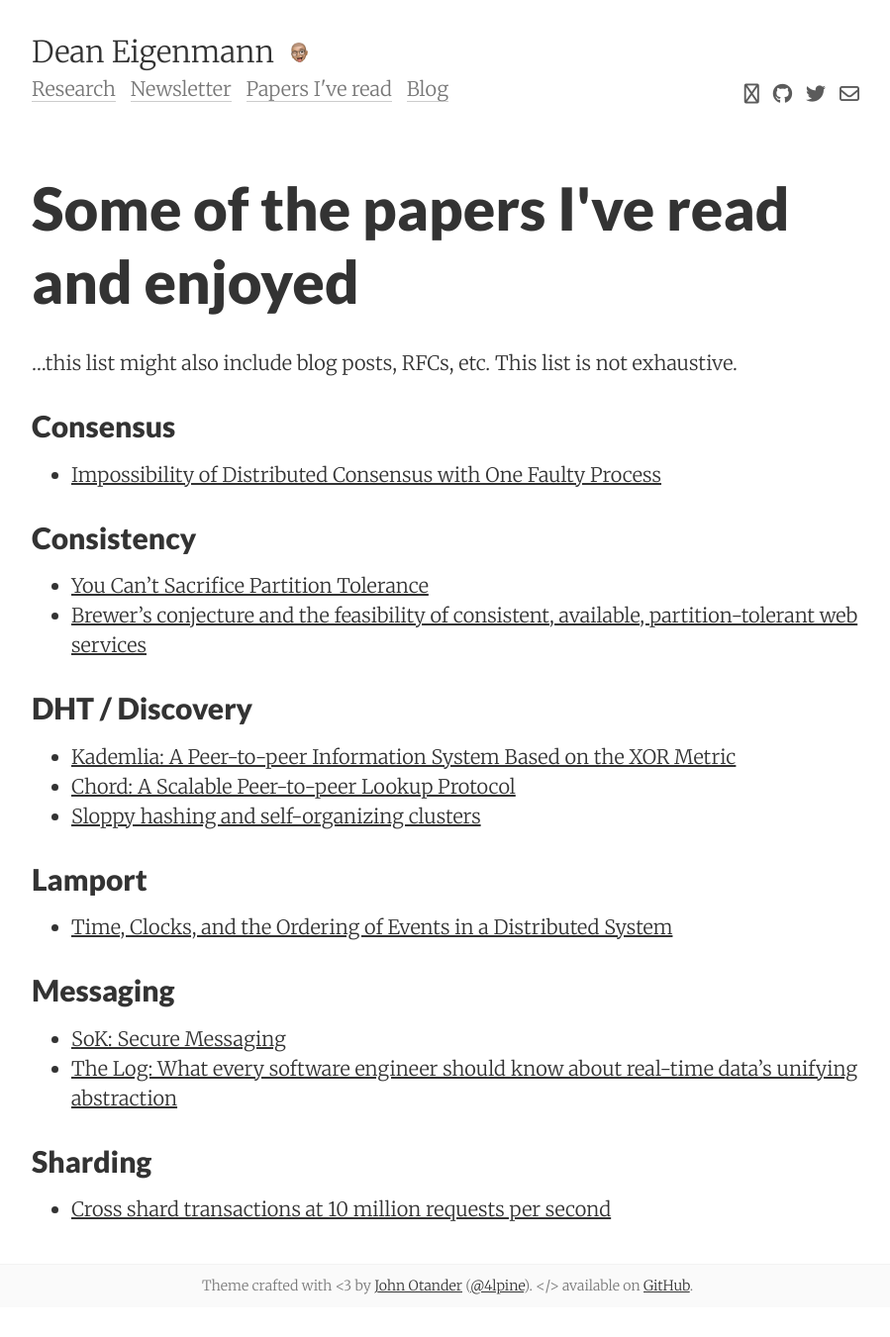
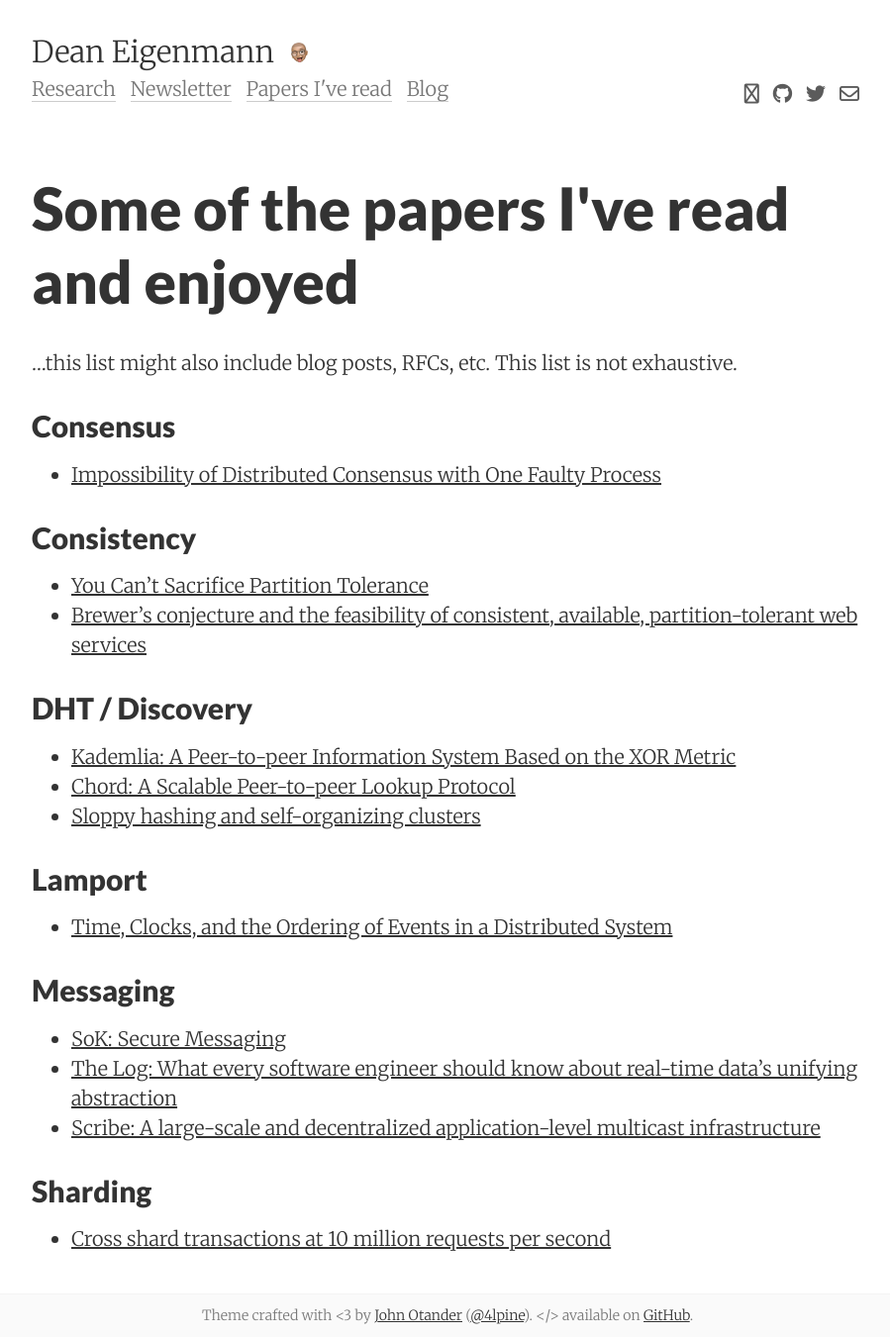
Before and after one commit to decanus/dean.eigenmann.me, a Jekyll site: the page built from papers_i_read.md, in a window 1280 px wide. Shown: the whole page at 99% size, without its empty margins (188-1087 px from the left). Built offline with Jekyll 4.4.1, drawn with Linux system fonts in a browser that asks for light colours; nearby versions of some CDN libraries; before the commit the page ends 1321 px from its top, so only the background shows below that.

Commit message:
Update papers_i_read.md

```diff
--- a/papers_i_read.md
+++ b/papers_i_read.md
@@ -26,6 +26,7 @@ tags: papers-i-read
 ## Messaging
  - [SoK: Secure Messaging](http://cacr.uwaterloo.ca/techreports/2015/cacr2015-02.pdf)
  - [The Log: What every software engineer should know about real-time data's unifying abstraction](https://engineering.linkedin.com/distributed-systems/log-what-every-software-engineer-should-know-about-real-time-datas-unifying)
+ - [Scribe: A large-scale and decentralized application-level multicast infrastructure](https://people.mpi-sws.org/~druschel/publications/Scribe-jsac.pdf)
 
 ## Sharding
  - [Cross shard transactions at 10 million requests per second](https://blogs.dropbox.com/tech/2018/11/cross-shard-transactions-at-10-million-requests-per-second/)
```
